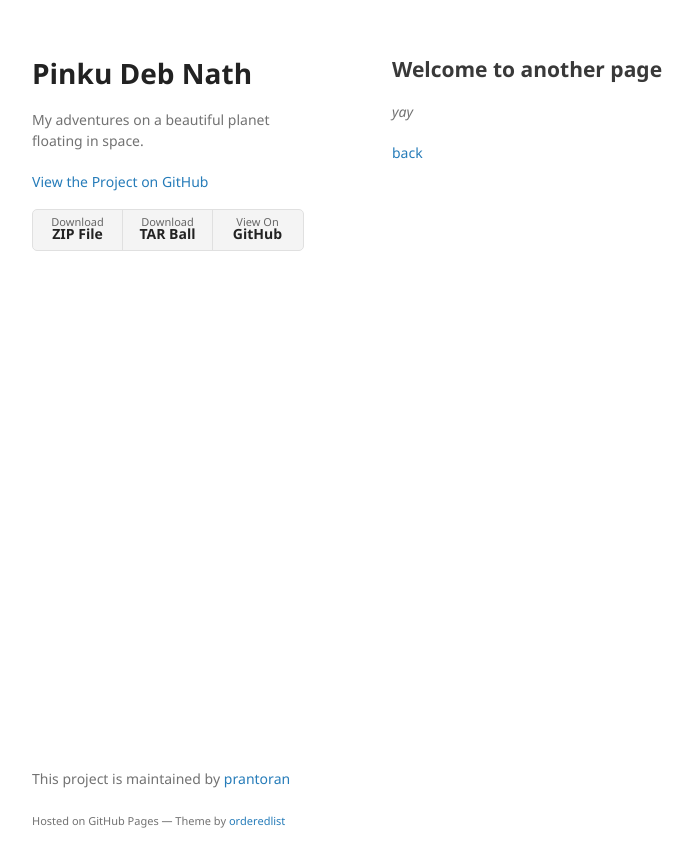
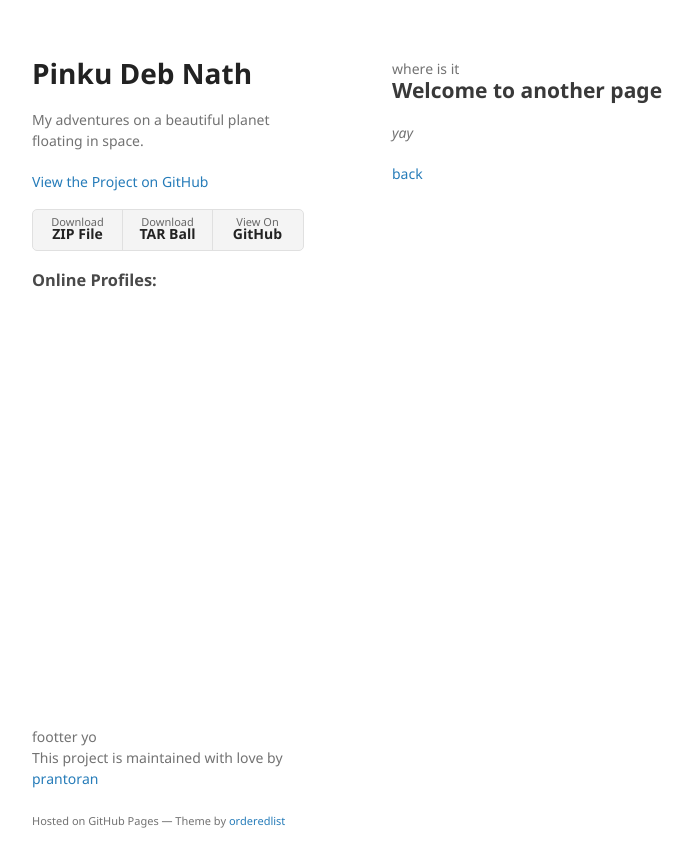
Before and after one commit to prantoran/yo, a Jekyll site: the page built from another-page.md, in a window 1280 px wide. Shown: the top 867 px of the page, without its empty margins (178-871 px from the left). Built offline with Jekyll 4.4.1, drawn with Linux system fonts in a browser that asks for light colours; our own code applies the rules of GitHub Pages for plain Markdown files.

```diff
--- a/_config.yml
+++ b/_config.yml
@@ -3,3 +3,6 @@
 show_downloads: true
 google_analytics:
 theme: jekyll-theme-minimal
+baseurl: /
+
+exclude: ['README.md']
--- a/_layouts/default.html
+++ b/_layouts/default.html
@@ -33,15 +33,17 @@
             <li><a href="{{ site.github.repository_url }}">View On <strong>GitHub</strong></a></li>
           </ul>
         {% endif %}
+        <h3>Online Profiles:</h3>
       </header>
       <section>
-
+        where is it
       {{ content }}
 
       </section>
       <footer>
+          footter yo
         {% if site.github.is_project_page %}
-        <p>This project is maintained by <a href="{{ site.github.owner_url }}">{{ site.github.owner_name }}</a></p>
+        <p>This project is maintained with love by <a href="{{ site.github.owner_url }}">{{ site.github.owner_name }}</a></p>
         {% endif %}
         <p><small>Hosted on GitHub Pages &mdash; Theme by <a href="https://github.com/orderedlist">orderedlist</a></small></p>
       </footer>
```
Also changed, not shown: 9 other files.
